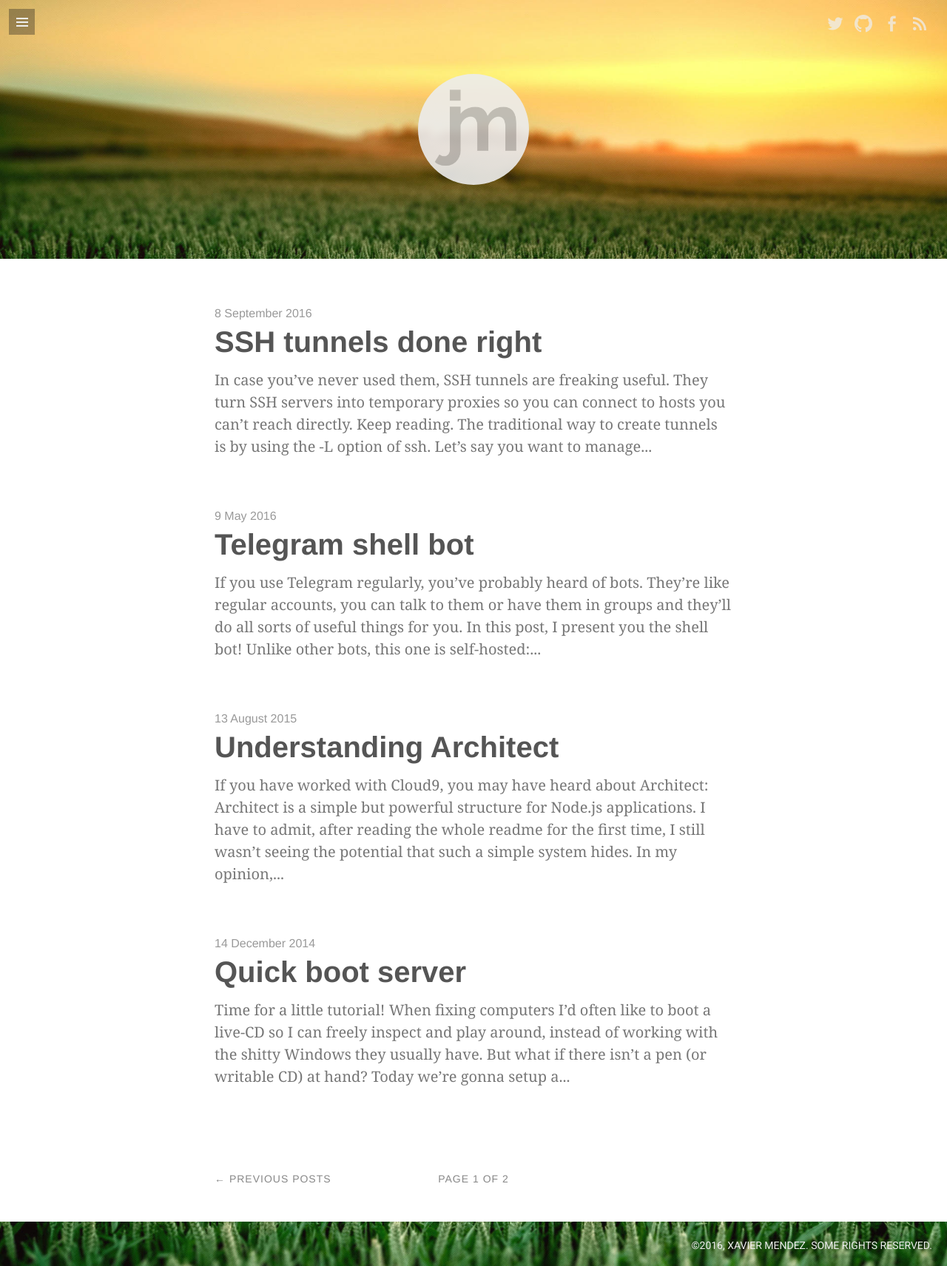
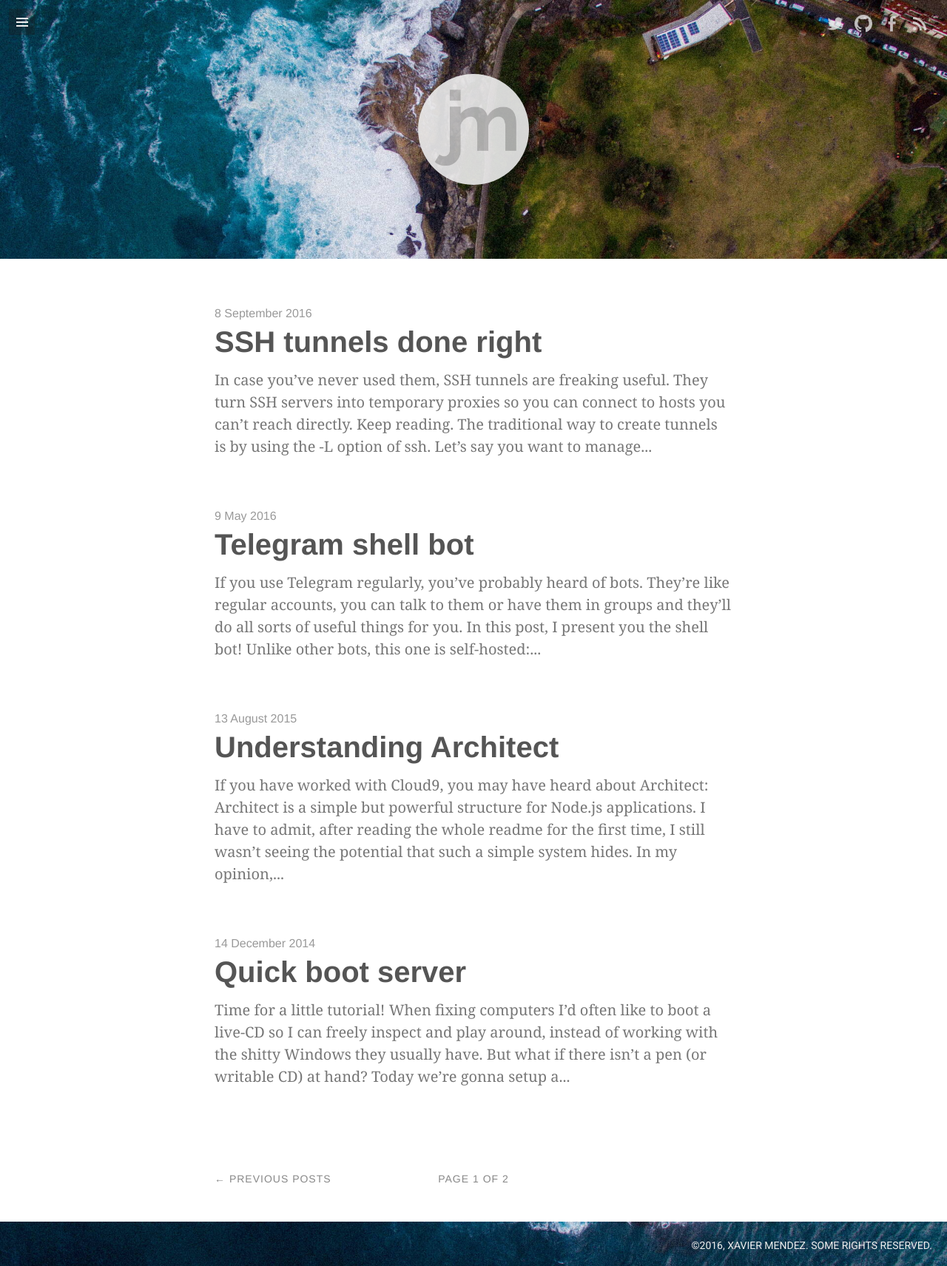
Before and after one commit to jmendeth/jmendeth.com, a Jekyll site: the page built from index.html, in a window 1280 px wide. Shown: the whole page at 74% size. Built offline with Jekyll 4.4.1, drawn with Linux system fonts in a browser that asks for light colours; nearby versions of some CDN libraries; some web fonts are replaced; the list of posts is cut into pages by our own code.

Commit message:
Change cover image

```diff
--- a/_config.yml
+++ b/_config.yml
@@ -24,7 +24,7 @@ paginate:       4
 # Custom vars
 icon:           /assets/images/icon.png
 cover:          /assets/images/cover.jpg
-theme_color:	C15207
+theme_color:	534C18
 
 social:
   - icon:       social-twitter
```
Also changed, not shown: assets/images/cover.jpg.
